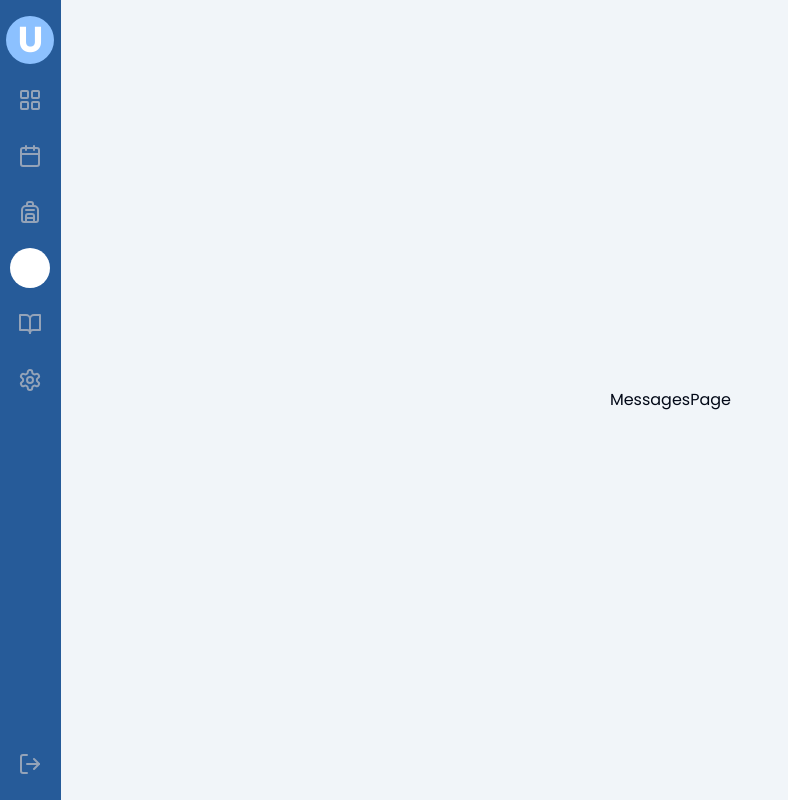
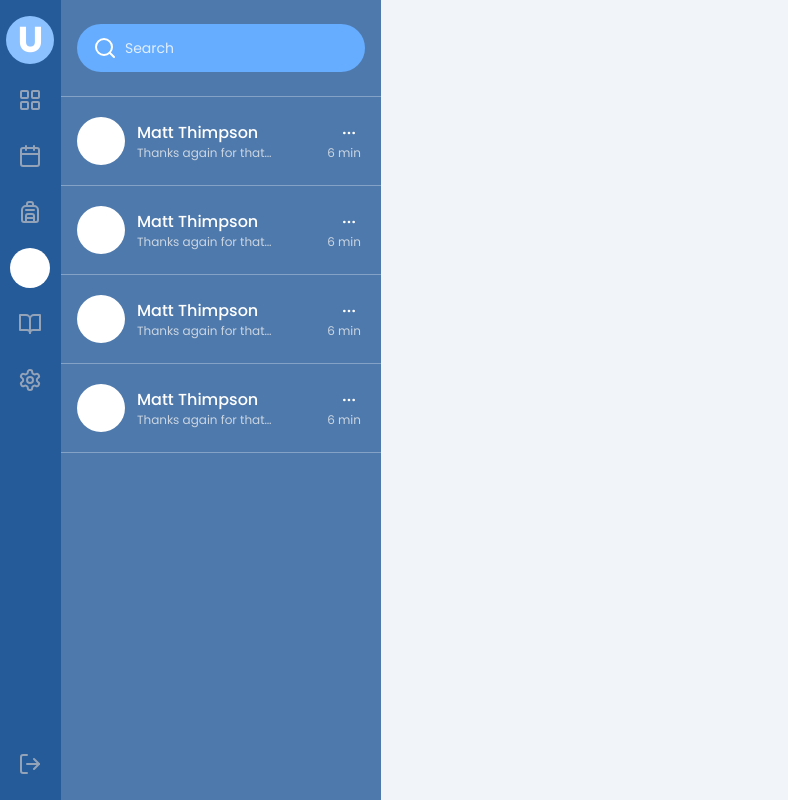
Before and after one commit to DaeSaints/DeployTest, a Next.js app: page /messages in a window 1280 px wide. Shown: the whole page, without its empty margins (0-788 px from the left). Built offline with nearby package versions, Linux system fonts and the light colour scheme.

Commit message:
start of Message component

```diff
--- /dev/null
+++ b/app/(pages)/(tabs)/messages/layout.tsx
@@ -0,0 +1,14 @@
+import SideBarMessages from "@/components/pages/messages/messages-sidebar";
+
+export default function RootLayout({
+  children,
+}: {
+  children: React.ReactNode;
+}) {
+  return (
+    <section className="flex flex-1 w-full h-full">
+      <SideBarMessages />
+      {children}
+    </section>
+  );
+}
--- a/app/(pages)/(tabs)/messages/page.tsx
+++ b/app/(pages)/(tabs)/messages/page.tsx
@@ -1,7 +1,12 @@
+import MessagesComponent from "@/components/pages/messages/messages-component";
 import React from "react";
 
 const page = () => {
-  return <div>MessagesPage</div>;
+  return (
+    <>
+      <MessagesComponent />
+    </>
+  );
 };
 
 export default page;
--- a/components/global/NavButtons.tsx
+++ b/components/global/NavButtons.tsx
@@ -40,13 +40,16 @@ const NavButtons = () => {
             <Button
               key={nav.label}
               variant={"ghost"}
-              className={`w-10 h-10 p-2 rounded-full group ${
+              className={`w-10 h-10 p-2 rounded-full group relative ${
                 isActive ? "bg-white" : "hover:bg-primary/50"
               }`}
               onClick={() => {
                 router.replace(nav.href);
               }}
             >
+              {isActive && (
+                <div className="absolute -left-4 w-[4px] h-full bg-white transition animate-in"></div>
+              )}
               {nav.label === "dashboard" && (
                 <LayoutGrid className={iconClassName} />
               )}
--- /dev/null
+++ b/components/pages/messages/chats-drawer.tsx
@@ -0,0 +1,16 @@
+import React from "react";
+import SingleChat from "./single-chat";
+
+const ChatsDrawer = () => {
+  return (
+    <>
+      {Array(4)
+        .fill([])
+        .map((_, index) => {
+          return <SingleChat key={index} />;
+        })}
+    </>
+  );
+};
+
+export default ChatsDrawer;
--- /dev/null
+++ b/components/pages/messages/messages-component.tsx
@@ -0,0 +1,8 @@
+"use client";
+import React from "react";
+
+const MessagesComponent = () => {
+  return <section className="flex-1 w-full h-full"></section>;
+};
+
+export default MessagesComponent;
--- /dev/null
+++ b/components/pages/messages/messages-sidebar.tsx
@@ -0,0 +1,28 @@
+import { Input } from "@/components/ui/input";
+import { Search } from "lucide-react";
+import React from "react";
+import ChatsDrawer from "./chats-drawer";
+
+const SideBarMessages = () => {
+  return (
+    <article className="flex flex-col w-full max-w-xs py-2 bg-main-700/80">
+      <header className="w-full px-4 pt-4 pb-6 border-b border-white/30">
+        <div className="relative w-full h-12">
+          <span className="absolute bottom-0 -translate-y-1/2 left-4">
+            <Search className="w-6 h-6 text-white" />
+          </span>
+          <Input
+            variant={"transparent"}
+            className="h-full pl-12 text-sm text-white border-none rounded-full outline-none bg-main-400 placeholder:text-white/80"
+            placeholder="Search"
+          />
+        </div>
+      </header>
+      <main className="flex flex-col flex-1 w-full h-full">
+        <ChatsDrawer />
+      </main>
+    </article>
+  );
+};
+
+export default SideBarMessages;
--- /dev/null
+++ b/components/pages/messages/single-chat.tsx
@@ -0,0 +1,32 @@
+import { Button } from "@/components/ui/button";
+import { MoreHorizontal } from "lucide-react";
+import React from "react";
+
+const SingleChat = () => {
+  return (
+    <button
+      type="button"
+      className="w-full px-4 py-5 transition border-b border-white/30 group hover:bg-white/10"
+    >
+      <div className="flex items-center justify-between w-full gap-2">
+        <div className="relative w-12 h-12 bg-white rounded-full"></div>
+        <div className="flex flex-col items-center justify-center flex-1 w-full p-1 overflow-hidden text-white">
+          <div className="flex items-center justify-between w-full">
+            <span className="font-medium">Matt Thimpson</span>
+            <Button variant={"ghost"} className="w-6 h-6 p-1 rounded-full">
+              <MoreHorizontal className="w-full h-full" />
+            </Button>
+          </div>
+          <div className="flex items-center justify-between w-full">
+            <p className="line-clamp-1 max-w-[11.5rem] overflow-hidden text-left text-xs text-slate-300">
+              Thanks again for that wonderful
+            </p>
+            <span className="text-xs text-right text-slate-300">6 min</span>
+          </div>
+        </div>
+      </div>
+    </button>
+  );
+};
+
+export default SingleChat;
--- a/components/ui/input.tsx
+++ b/components/ui/input.tsx
@@ -1,25 +1,40 @@
-import * as React from "react"
+import * as React from "react";
+import { cva, type VariantProps } from "class-variance-authority";
+import { cn } from "@/lib/utils";
 
-import { cn } from "@/lib/utils"
+const inputVariants = cva(
+  "flex h-10 w-full rounded-md border border-slate-200 bg-white px-3 py-2 text-sm ring-offset-white file:border-0 file:bg-transparent file:text-sm file:font-medium placeholder:text-slate-500 disabled:cursor-not-allowed disabled:opacity-50 dark:border-slate-800 dark:bg-slate-950 dark:ring-offset-slate-950 dark:placeholder:text-slate-400 dark:focus-visible:ring-slate-300",
+  {
+    variants: {
+      variant: {
+        default:
+          "focus-visible:outline-none focus-visible:ring-2 focus-visible:ring-accent-950 focus-visible:ring-offset-2",
+        transparent:
+          "focus-visible:outline-none focus-visible:ring-2 focus-visible:ring-transparent focus-visible:ring-offset-2",
+      },
+    },
+    defaultVariants: {
+      variant: "default",
+    },
+  }
+);
 
 export interface InputProps
-  extends React.InputHTMLAttributes<HTMLInputElement> {}
+  extends React.InputHTMLAttributes<HTMLInputElement>,
+    VariantProps<typeof inputVariants> {}
 
 const Input = React.forwardRef<HTMLInputElement, InputProps>(
-  ({ className, type, ...props }, ref) => {
+  ({ className, variant, type, ...props }, ref) => {
     return (
       <input
         type={type}
-        className={cn(
-          "flex h-10 w-full rounded-md border border-input bg-background px-3 py-2 text-sm ring-offset-background file:border-0 file:bg-transparent file:text-sm file:font-medium placeholder:text-muted-foreground focus-visible:outline-none focus-visible:ring-2 focus-visible:ring-ring focus-visible:ring-offset-2 disabled:cursor-not-allowed disabled:opacity-50",
-          className
-        )}
+        className={cn(inputVariants({ variant, className }))}
         ref={ref}
         {...props}
       />
-    )
+    );
   }
-)
-Input.displayName = "Input"
+);
+Input.displayName = "Input";
 
-export { Input }
+export { Input };
```
